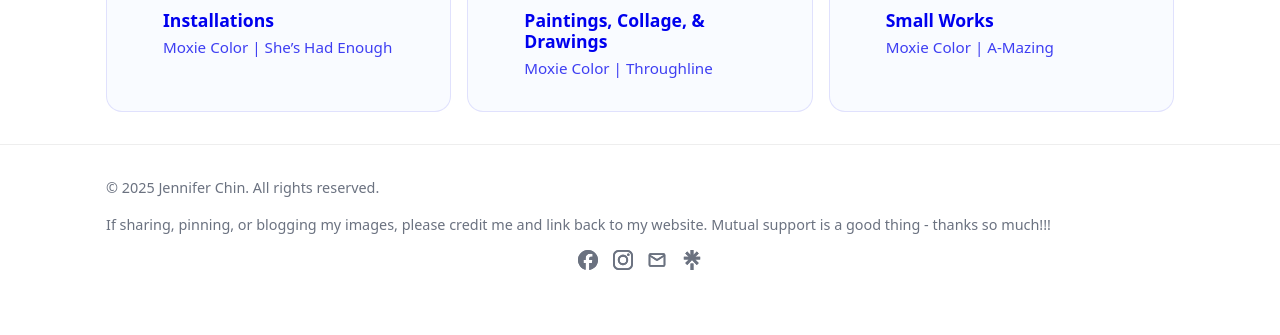
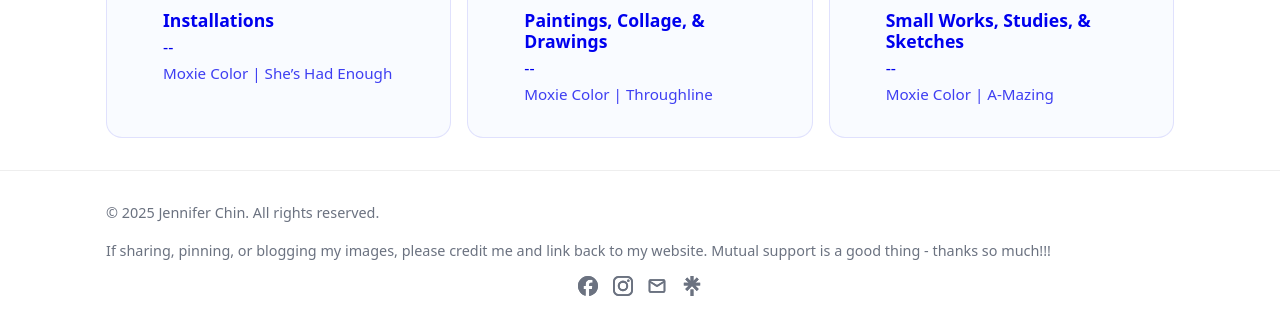
Before and after one commit to MoxieColor/moxiecolor, a Jekyll site: the page built from pages/portfolio/Portfolio.md, in a window 1280 px wide, cut to the strip 376-711 px from the top of the page. Built offline with Jekyll 4.4.1, drawn with Linux system fonts in a browser that asks for light colours.

Commit message:
Update Portfolio.md

```diff
--- a/pages/portfolio/Portfolio.md
+++ b/pages/portfolio/Portfolio.md
@@ -53,7 +53,7 @@ Find the category landing pages so links stay correct even if URLs change.
       <img src="{{ install_img | relative_url }}" alt="{{ latest_install.title | default: 'Installations' | escape }}" loading="lazy" decoding="async">
       <figcaption>
         <h3>Installations</h3>
-        <p>{{ latest_install.title | default: "Latest installation" }}</p>
+       -- <p>{{ latest_install.title | default: "Latest installation" }}</p>
       </figcaption>
     </figure>
   </a>
@@ -64,7 +64,7 @@ Find the category landing pages so links stay correct even if URLs change.
       <img src="{{ series_img | relative_url }}" alt="{{ latest_series.title | default: 'Paintings, Collage, & Drawings' | escape }}" loading="lazy" decoding="async">
       <figcaption>
         <h3>Paintings, Collage, &amp; Drawings</h3>
-        <p>{{ latest_series.title | default: "Latest series work" }}</p>
+      --  <p>{{ latest_series.title | default: "Latest series work" }}</p>
       </figcaption>
     </figure>
   </a>
@@ -74,8 +74,8 @@ Find the category landing pages so links stay correct even if URLs change.
     <figure>
       <img src="{{ small_img | relative_url }}" alt="{{ latest_small.title | default: 'Small Works' | escape }}" loading="lazy" decoding="async">
       <figcaption>
-        <h3>Small Works</h3>
-        <p>{{ latest_small.title | default: "Latest small work" }}</p>
+        <h3>Small Works, Studies, &amp; Sketches</h3>
+     --   <p>{{ latest_small.title | default: "Latest small work" }}</p>
       </figcaption>
     </figure>
   </a>
```
